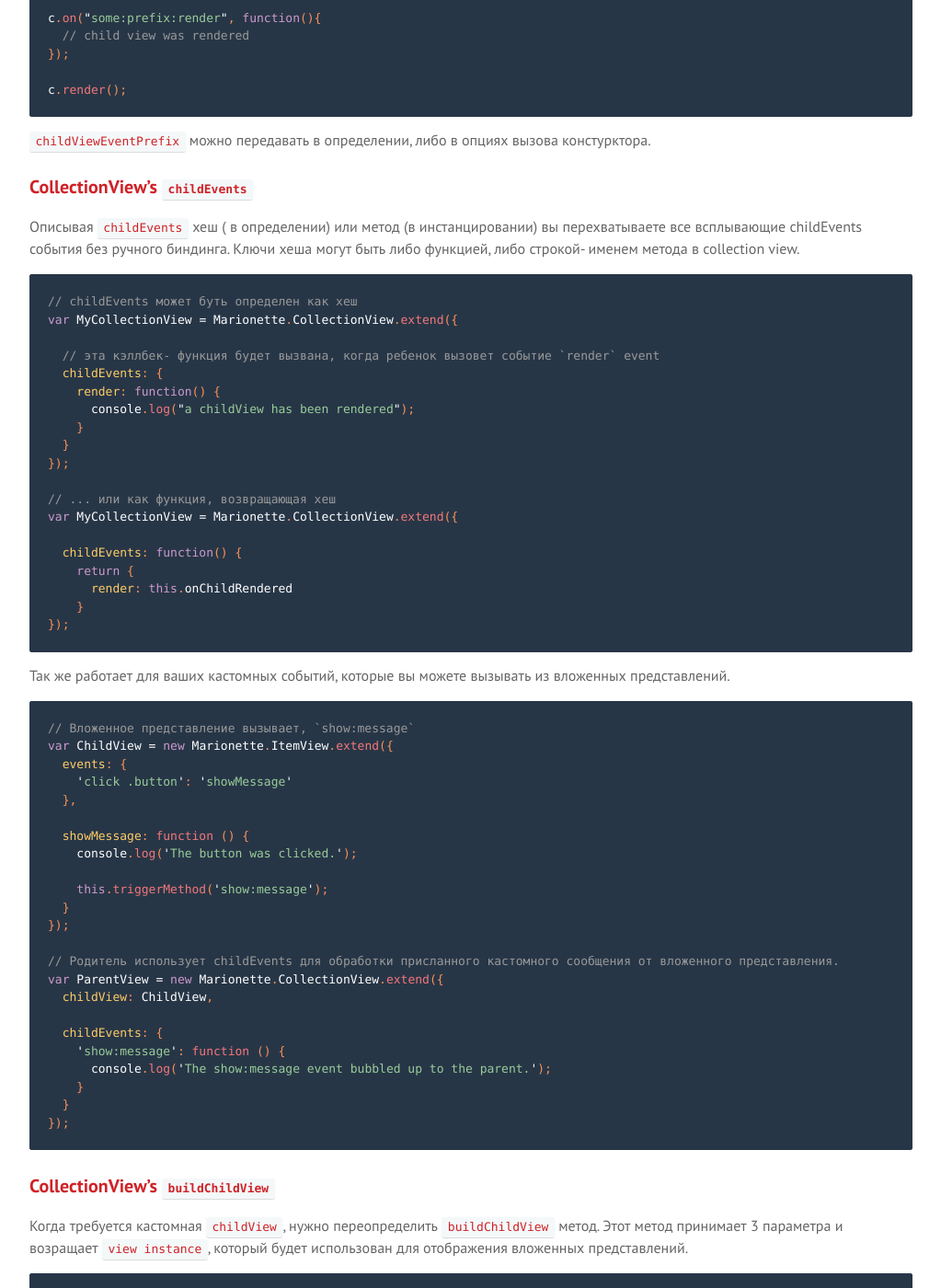
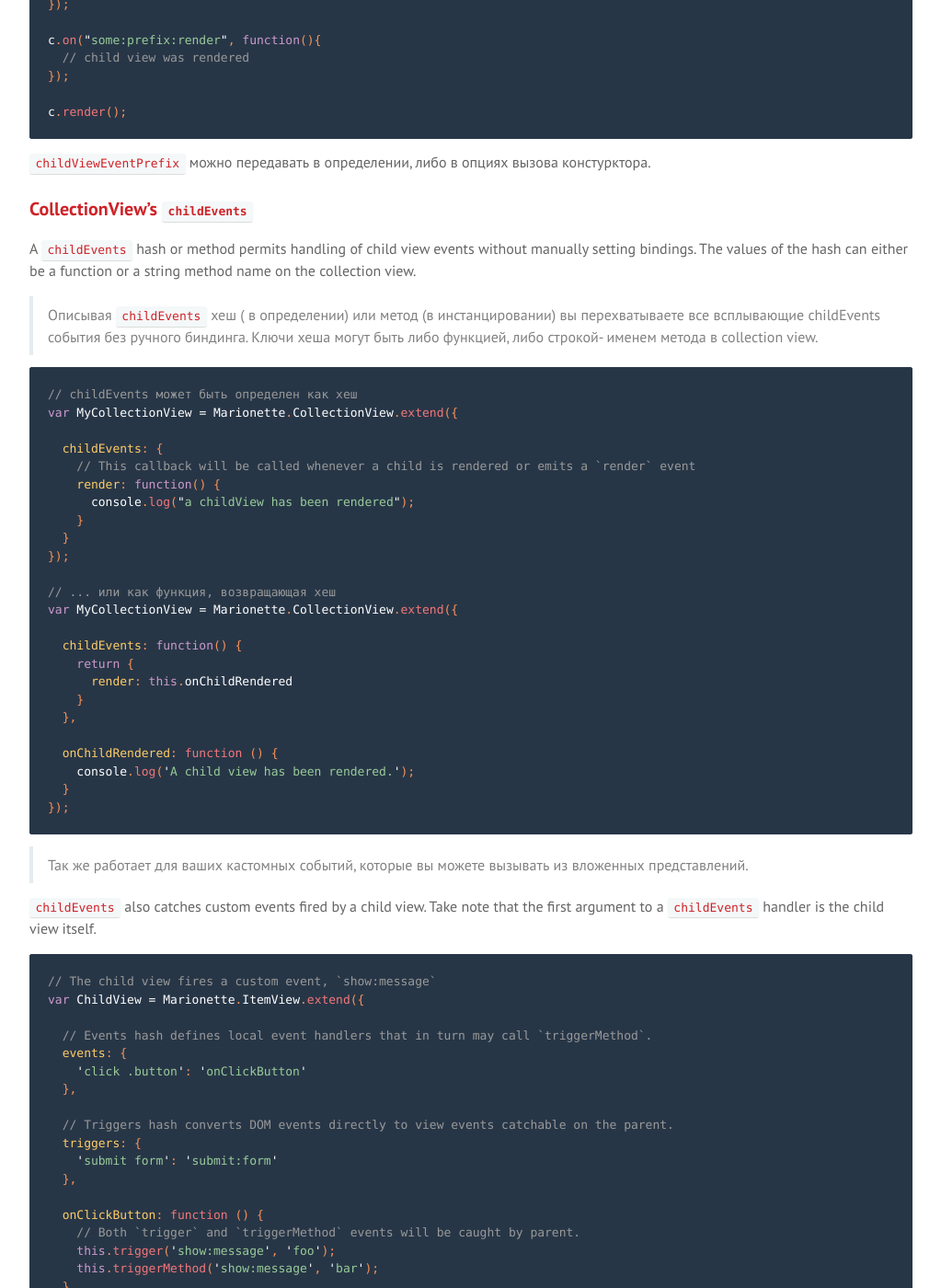
Before and after one commit to sadcitizen/marionettejs.ru, a Jekyll site: the page built from _posts/2014-03-01-collectionview.md, in a window 1280 px wide and 1400 px high, scrolled down 4397 px. Shown: the whole window at 92% size, without its empty margins (128-1151 px from the left). Built offline with Jekyll 4.4.1, drawn with Linux system fonts in a browser that asks for light colours; some web fonts are replaced; Markdown is read by kramdown in place of the engine named in the settings; some of the changed text lies outside the part shown.

Commit message:
update ru/CollectionView

````diff
--- a/_includes/translation/ru/marionette.collectionview.md
+++ b/_includes/translation/ru/marionette.collectionview.md
@@ -49,6 +49,7 @@
   * ["childview:\*" event bubbling from child views](#childview-event-bubbling-from-child-views)
   * ["before:render:collection" event](#beforerendercollection-event)
   * ["render:collection" event](#rendercollection-event)
+* [CollectionView Child View Events](#collectionview-child-view-events)
 * [CollectionView render](#collectionview-render)
 * [CollectionView: Automatic Rendering](#collectionview-automatic-rendering)
 * [CollectionView: Re-render Collection](#collectionview-re-render-collection)
@@ -198,15 +199,18 @@
 
 ### CollectionView's `childEvents`
 
-Описывая `childEvents` хеш ( в определении) или метод (в инстанцировании) вы перехватываете все всплывающие childEvents события
-без ручного биндинга. Ключи хеша могут быть либо функцией, либо строкой- именем метода в collection view.
+A `childEvents` hash or method permits handling of child view events without
+manually setting bindings. The values of the hash can either be a function or a string method name on the collection view.
+
+> Описывая `childEvents` хеш ( в определении) или метод (в инстанцировании) вы перехватываете все всплывающие childEvents события
+> без ручного биндинга. Ключи хеша могут быть либо функцией, либо строкой- именем метода в collection view.
 
 ```js
-// childEvents может буть определен как хеш
+// childEvents может быть определен как хеш
 var MyCollectionView = Marionette.CollectionView.extend({
 
-  // эта кэллбек- функция будет вызвана, когда ребенок вызовет событие `render` event
   childEvents: {
+    // This callback will be called whenever a child is rendered or emits a `render` event
     render: function() {
       console.log("a childView has been rendered");
     }
@@ -220,33 +224,55 @@
     return {
       render: this.onChildRendered
     }
+  },
+
+  onChildRendered: function () {
+    console.log('A child view has been rendered.');
+  }
 });
 ```
 
-Так же работает для ваших кастомных событий,  которые вы можете вызывать из вложенных представлений.
+> Так же работает для ваших кастомных событий,  которые вы можете вызывать из вложенных представлений.
+
+`childEvents` also catches custom events fired by a child view.  Take note that the first argument to a `childEvents` handler is the child view itself.
 
 ```js
-// Вложенное представление вызывает, `show:message`
-var ChildView = new Marionette.ItemView.extend({
+// The child view fires a custom event, `show:message`
+var ChildView = Marionette.ItemView.extend({
+
+  // Events hash defines local event handlers that in turn may call `triggerMethod`.
   events: {
-    'click .button': 'showMessage'
+    'click .button': 'onClickButton'
   },
 
-  showMessage: function () {
-    console.log('The button was clicked.');
+  // Triggers hash converts DOM events directly to view events catchable on the parent.
+  triggers: {
+    'submit form': 'submit:form'
+  },
 
-    this.triggerMethod('show:message');
+  onClickButton: function () {
+    // Both `trigger` and `triggerMethod` events will be caught by parent.
+    this.trigger('show:message', 'foo');
+    this.triggerMethod('show:message', 'bar');
   }
 });
 
-// Родитель использует childEvents для обработки присланного кастомного сообщения от вложенного представления.
-var ParentView = new Marionette.CollectionView.extend({
+// The parent uses childEvents to catch the child view's custom event
+var ParentView = Marionette.CollectionView.extend({
+
   childView: ChildView,
 
   childEvents: {
-    'show:message': function () {
-      console.log('The show:message event bubbled up to the parent.');
-    }
+    'show:message': 'onChildShowMessage',
+    'submit:form': 'onChildSubmitForm'
+  },
+
+  onChildShowMessage: function (childView, message) {
+    console.log('A child view fired show:message with ' + message);
+  },
+
+  onChildSubmitForm: function (childView) {
+    console.log('A child view fired submit:form');
   }
 });
 ```
@@ -692,7 +718,28 @@
 ### render:collection event
 
 `render:collection` вызывается после того, как дети отрендерятся и закешируются.
-Отличается от `collectionsView  -> render` тем, что вызывается только, если  `collection` не пустая.
+Отличается от `collectionsView -> render` тем, что вызывается только, если  `collection` не пустая.
+
+## CollectionView Child View Events
+
+The following events are raised on child views during rendering and destruction of child views, which is consistent with the view lifecycle experienced during `Region#show`.
+
+* `before:render` / `onBeforeRender` - Called before the view is rendered.
+* `render` / `onRender` - Called after the view is rendered, but before it is attached to the DOM.
+* `before:show` / `onBeforeShow` - Called after the view has been rendered, but before it has been bound to the CollectionView.
+* `before:attach` / `onBeforeAttach` - Called before the view is attached to the DOM.  This will not fire if the CollectionView itself is not attached.
+* `attach` / `onAttach` - Called after the view is attached to the DOM.  This will not fire if the CollectionView itself is not attached.
+* `show` / `onShow` - Called when the view has been rendered and bound to the CollectionView.
+* `dom:refresh` / `onDomRefresh` - Called when the view is both rendered and shown, but only if it is attached to the DOM.  This will not fire if the CollectionView itself is not attached.
+* `before:destroy` / `onBeforeDestroy` - Called before destroying a view.
+* `destroy` / `onDestroy` - Called after destroying a view.
+
+Note: `render`, `destroy`, and `dom:refresh` are triggered on pure Backbone Views during child view rendering, but for a complete implementation of these events the Backbone View should fire `render` within `render()` and `destroy` within `remove()` as well as set the following flags:
+
+```js
+view.supportsRenderLifecycle = true;
+view.supportsDestroyLifecycle = true;
+```
 
 ## CollectionView render
 
@@ -720,7 +767,6 @@
 При добавлении модели в коллекцию, будет отрендерено представление этой модели и добавленно в коллекцию вложенным представлений.
 
 Удаление модели из колллекции, вызовет уделние  его вложеного представления.
-
 
 ## CollectionView: Re-render Collection
 
@@ -857,10 +903,9 @@
 
 ## CollectionView's children
 
-
 The CollectionView испоьзует [Backbone.BabySitter](https://github.com/marionettejs/backbone.babysitter) для хранения и управления
- своими вложенными представлениями. Это позволяет вам иметь легкий доступ к представлениям внутри CollectionView, итерировать их,
- искать по индексу и т.д.
+своими вложенными представлениями. Это позволяет вам иметь легкий доступ к представлениям внутри CollectionView, итерировать их,
+искать по индексу и т.д.
 
 ```js
 var cv = new Marionette.CollectionView({
@@ -868,7 +913,6 @@
 });
 
 cv.render();
-
 
 // retrieve a view by model
 var v = cv.children.findByModel(someModel);
````
